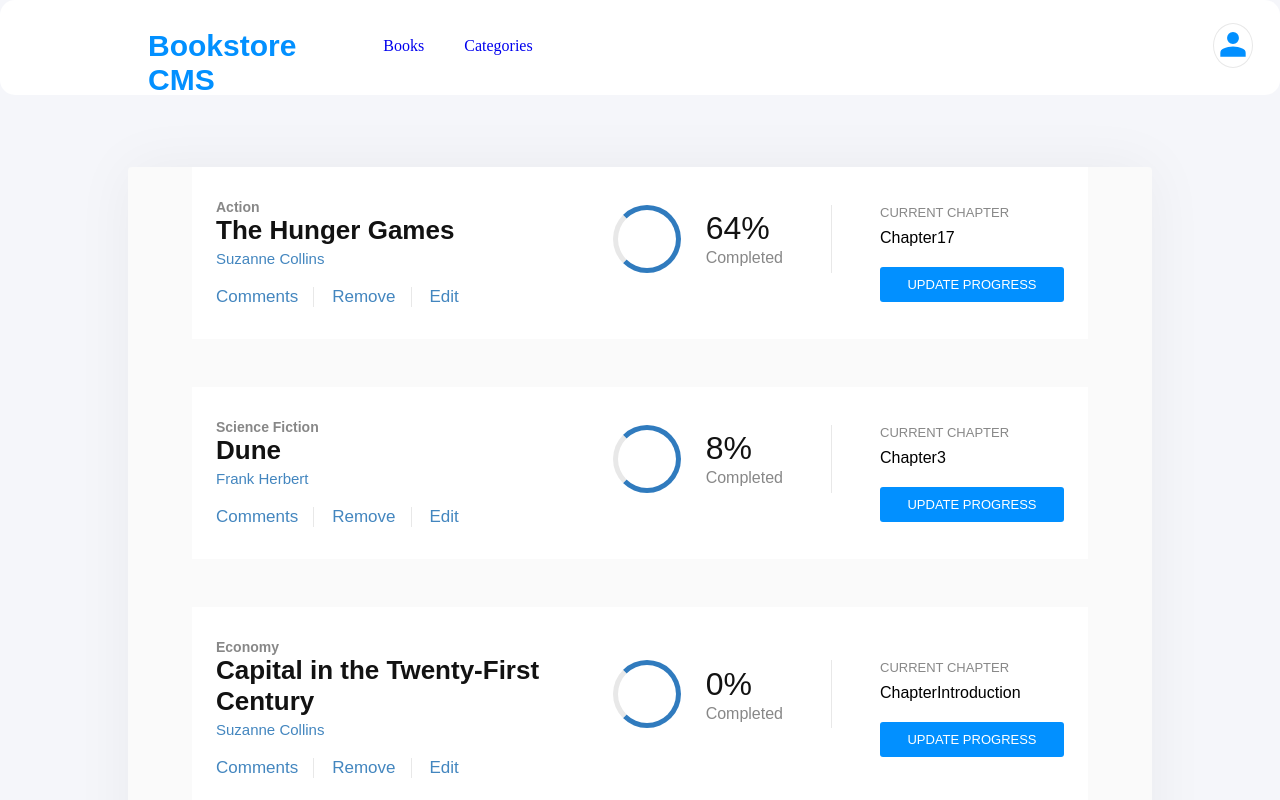
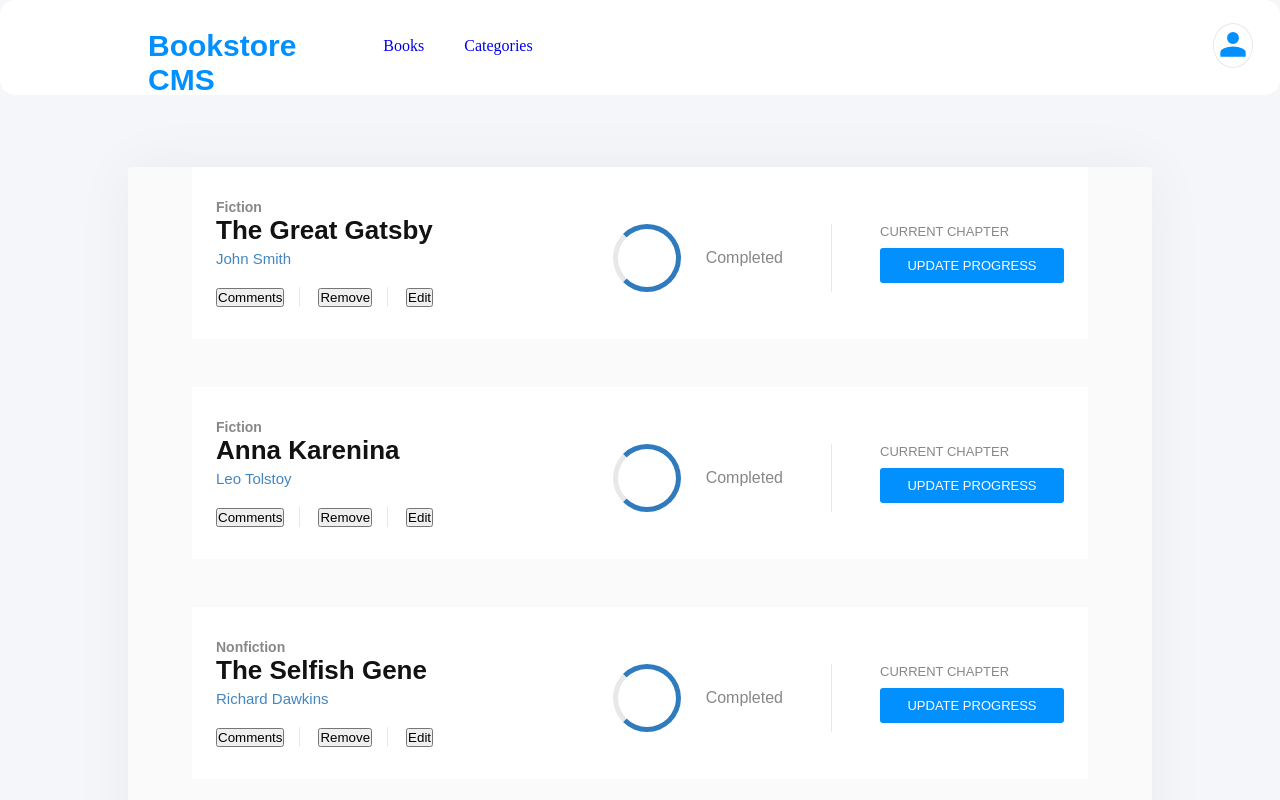
Before and after one commit to H-Ramalan/book-store, a React (Create React App) app: page / in a window 1280 px wide. Shown: the top 800 px of the page. Built offline with nearby package versions, Linux system fonts and the light colour scheme.

Commit message:
connect redux to components

```diff
--- a/src/components/AddBook.js
+++ b/src/components/AddBook.js
@@ -1,17 +1,59 @@
+import { useState } from 'react';
 import './AddBook.css';
+import { useDispatch, useSelector } from 'react-redux';
+import { addBook } from '../redux/books/booksSlice';
 
-const AddBook = () => (
+const AddBook = () => {
+  const [title, setTitle] = useState('');
+  const [category, setCategory] = useState('');
+  const [author, setAuthor] = useState('');
+
+  const dispatch = useDispatch();
+  const books = useSelector((state) => state.book.books);
+
+  const submitHandler = (e) => {
+    e.preventDefault();
+    const id = books.length + 1;
+    const newBook = {
+      bookId: `items${id}`,
+      title,
+      author,
+      category,
+    };
+
+    dispatch(addBook(newBook));
+    setTitle('');
+    setAuthor('');
+    setCategory('');
+  };
+
+  return (
     <div className="add-book">
       <div className="horizontal" />
       <h2 className="form-title">ADD NEW BOOK</h2>
-    <form action="submit" className="form">
+      <form onSubmit={submitHandler} className="form">
         <input
           type="text"
+          value={title}
+          onChange={(e) => setTitle(e.target.value)}
           placeholder="Book Title"
           className="book-name"
           required
         />
-      <select className="selection" id="selection">
+        <input
+          type="text"
+          placeholder="Author"
+          value={author}
+          onChange={(e) => setAuthor(e.target.value)}
+          required
+        />
+        <select
+          className="selection"
+          id="selection"
+          value={category}
+          onSelect={(e) => setCategory(e.value)}
+          required
+        >
           <option value="Action">Action</option>
           <option value="Economy">Economy</option>
           <option value="Fiction">Fiction</option>
@@ -22,4 +64,5 @@ const AddBook = () => (
       </form>
     </div>
   );
+};
 export default AddBook;
--- a/src/components/BookCard.js
+++ b/src/components/BookCard.js
@@ -1,14 +1,30 @@
+import { useDispatch } from 'react-redux';
+import PropTypes from 'prop-types';
+import { removeBook } from '../redux/books/booksSlice';
 import './BookCard.css';
-import PropTypes from 'prop-types';
+
 import BookDetails from './BookDetails';
 import BookProgress from './BookProgress';
 
-const BookCard = ({ book }) => (
-  <li className="book-card">
-    <BookDetails book={book} />
-    <BookProgress book={book} />
-  </li>
-);
+const BookCard = ({ book }) => {
+  const dispatch = useDispatch();
+  const clickHandler = (id) => {
+    dispatch(removeBook(id));
+  };
+  return (
+    <li className="book-card">
+      <BookDetails
+        key={book.id}
+        title={book.title}
+        author={book.author}
+        category={book.category}
+        id={book.bookId}
+        onClick={() => clickHandler(book.bookId)}
+      />
+      <BookProgress />
+    </li>
+  );
+};
 
 BookCard.propTypes = {
   book: PropTypes.shape({
--- a/src/components/BookDetails.js
+++ b/src/components/BookDetails.js
@@ -1,18 +1,35 @@
+import React from 'react';
 import './BookDetails.css';
 import PropTypes from 'prop-types';
 
-const BookDetails = ({ book }) => (
-  <div className="book-details">
-    <p className="book-genre">{book.genre}</p>
-    <h2 className="book-title">{book.title}</h2>
-    <p className="book-author">{book.author}</p>
-    <ul className="feature">
-      <li className="items">Comments</li>
-      <li className="items">Remove</li>
-      <li className="item">Edit</li>
-    </ul>
-  </div>
-);
+const BookDetails = ({
+  id, title, category, author, onClick,
+}) => {
+  const removeHandler = () => {
+    onClick(id);
+  };
+  return (
+    <div className="book-details">
+      <p className="book-genre">{category}</p>
+      <h2 className="book-title">{title}</h2>
+      <p className="book-author">{author}</p>
+      <ul className="feature">
+        <li className="items">
+          <button type="button">Comments</button>
+        </li>
+        <li className="items">
+          {' '}
+          <button type="button" onClick={removeHandler}>
+            Remove
+          </button>
+        </li>
+        <li className="item">
+          <button type="button">Edit</button>
+        </li>
+      </ul>
+    </div>
+  );
+};
 
 BookDetails.propTypes = {
   book: PropTypes.shape({
--- a/src/components/BookList.js
+++ b/src/components/BookList.js
@@ -1,16 +1,14 @@
 import PropTypes from 'prop-types';
+
 import BookCard from './BookCard';
 
-const BookList = (props) => {
-  const { books } = props;
-  return (
+const BookList = ({ books }) => (
   <ul className="book-list">
     {books.map((book) => (
       <BookCard book={book} key={book.id} />
     ))}
   </ul>
 );
-};
 BookList.propTypes = {
   book: PropTypes.shape({
     percentage: PropTypes.number.isRequired,
--- a/src/components/BookProgress.js
+++ b/src/components/BookProgress.js
@@ -1,26 +1,26 @@
 import './BookProgress.css';
 import PropTypes from 'prop-types';
 
-const BookProgress = ({ book }) => (
+const BookProgress = () => (
   <div className="book-progress">
     <div className="progress percentage">
       <div className="circular-progress">
         <div className="oval" />
         <div className="progress-stat">
-          <p className="percentage">
+          {/* <p className="percentage">
             {book.percentage}
             %
-          </p>
+          </p> */}
           <p className="completed">Completed</p>
         </div>
       </div>
     </div>
     <div className="progress-chapter">
       <h4 className="current-chapter">CURRENT CHAPTER</h4>
-      <p className="chapter-number">
+      {/* <p className="chapter-number">
         Chapter
         {book.chapter}
-      </p>
+      </p> */}
       <button className="progress-button" type="submit">
         UPDATE PROGRESS
       </button>
--- a/src/components/Bookstore.js
+++ b/src/components/Bookstore.js
@@ -1,34 +1,11 @@
 import './Bookstore.css';
+import { useSelector } from 'react-redux';
 import BookList from './BookList';
 import AddBook from './AddBook';
 
 const Bookstore = () => {
-  const books = [
-    {
-      id: 1,
-      genre: 'Action',
-      title: 'The Hunger Games',
-      author: 'Suzanne Collins',
-      percentage: 64,
-      chapter: 17,
-    },
-    {
-      id: 2,
-      genre: 'Science Fiction',
-      title: 'Dune',
-      author: 'Frank Herbert',
-      percentage: 8,
-      chapter: 3,
-    },
-    {
-      id: 3,
-      genre: 'Economy',
-      title: 'Capital in the Twenty-First Century',
-      author: 'Suzanne Collins',
-      percentage: 0,
-      chapter: 'Introduction',
-    },
-  ];
+  const books = useSelector((state) => state.book.books);
+
   return (
     <div className="book-store">
       <BookList books={books} />
--- a/src/redux/books/booksSlice.js
+++ b/src/redux/books/booksSlice.js
@@ -1,7 +1,26 @@
 import { createSlice } from '@reduxjs/toolkit';
 
 const initialState = {
-  books: [],
+  books: [
+    {
+      bookId: 'item1',
+      title: 'The Great Gatsby',
+      author: 'John Smith',
+      category: 'Fiction',
+    },
+    {
+      bookId: 'item2',
+      title: 'Anna Karenina',
+      author: 'Leo Tolstoy',
+      category: 'Fiction',
+    },
+    {
+      bookId: 'item3',
+      title: 'The Selfish Gene',
+      author: 'Richard Dawkins',
+      category: 'Nonfiction',
+    },
+  ],
 };
 
 export const booksSlice = createSlice({
```
Lines whose indentation alone changed are shown as unchanged.
